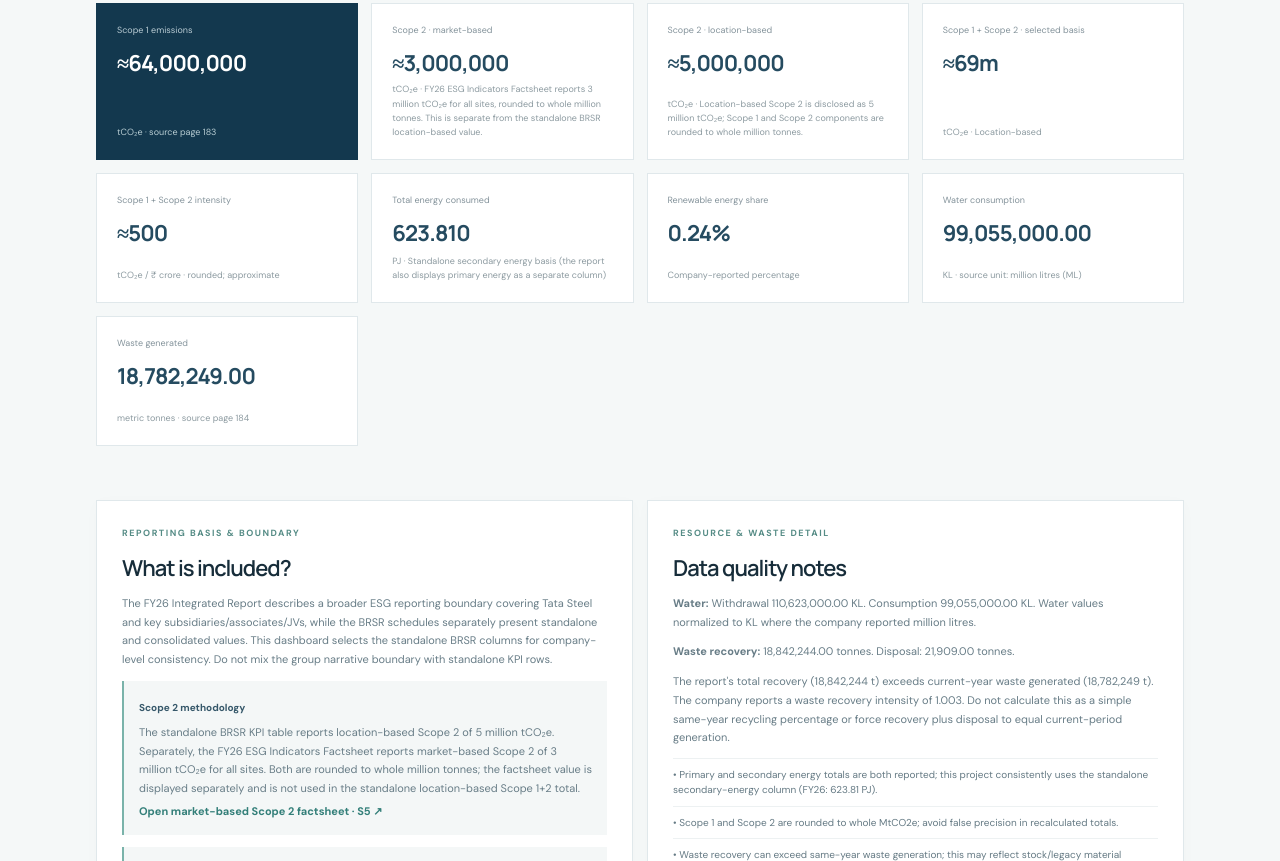
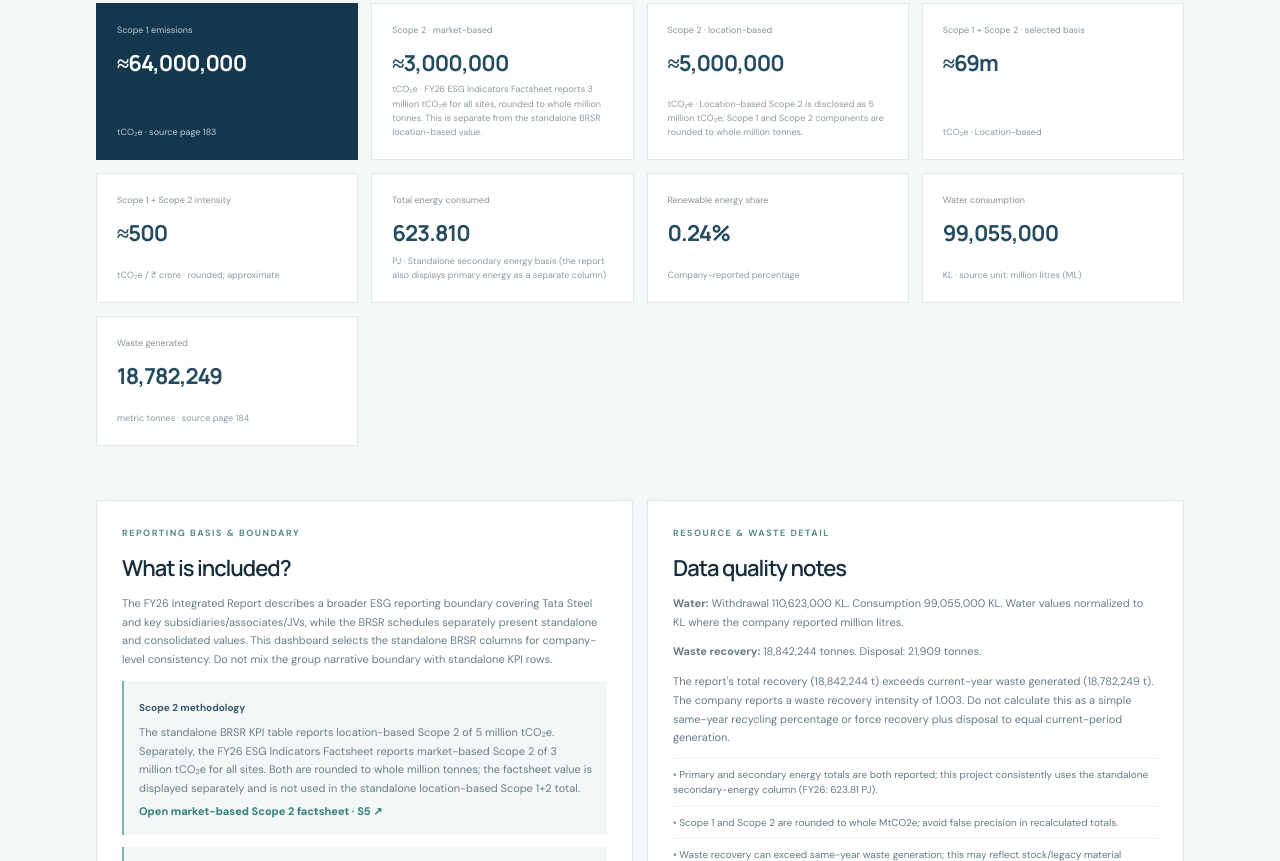
Before and after one commit to Prithivi2504/Four-Sector-ESG-Disclosure-Portfolio, a plain HTML site: page company/tata-steel/index.html in a window 1280 px wide. Shown: the part 556-1417 px from the top of the page. Drawn offline with Linux system fonts and the light colour scheme.

Commit message:
Standardize whole-number water and waste displays

```diff
--- a/company/tata-steel/index.html
+++ b/company/tata-steel/index.html
@@ -37,13 +37,13 @@
     <div class="metric-card"><small>Scope 1 + Scope 2 intensity</small><b>≈500</b><span>tCO₂e / ₹ crore · rounded; approximate</span></div>
     <div class="metric-card"><small>Total energy consumed</small><b>623.810</b><span>PJ · Standalone secondary energy basis (the report also displays primary energy as a separate column)</span></div>
     <div class="metric-card"><small>Renewable energy share</small><b>0.24%</b><span>Company-reported percentage</span></div>
-    <div class="metric-card"><small>Water consumption</small><b>99,055,000.00</b><span>KL · source unit: million litres (ML)</span></div>
-    <div class="metric-card"><small>Waste generated</small><b>18,782,249.00</b><span>metric tonnes · source page 184</span></div>
+    <div class="metric-card"><small>Water consumption</small><b>99,055,000</b><span>KL · source unit: million litres (ML)</span></div>
+    <div class="metric-card"><small>Waste generated</small><b>18,782,249</b><span>metric tonnes · source page 184</span></div>
   </div>
 </section>
 <section class="section two-panel-section">
   <div class="panel"><div class="eyebrow">REPORTING BASIS & BOUNDARY</div><h2>What is included?</h2><p>The FY26 Integrated Report describes a broader ESG reporting boundary covering Tata Steel and key subsidiaries/associates/JVs, while the BRSR schedules separately present standalone and consolidated values. This dashboard selects the standalone BRSR columns for company-level consistency. Do not mix the group narrative boundary with standalone KPI rows.</p><div class="note-box"><b>Scope 2 methodology</b><p>The standalone BRSR KPI table reports location-based Scope 2 of 5 million tCO₂e. Separately, the FY26 ESG Indicators Factsheet reports market-based Scope 2 of 3 million tCO₂e for all sites. Both are rounded to whole million tonnes; the factsheet value is displayed separately and is not used in the standalone location-based Scope 1+2 total.</p><a class="text-link" href="https://www.tatasteel.com/sustainability/esg-indicators-factsheet/" target="_blank" rel="noopener">Open market-based Scope 2 factsheet · S5 ↗</a></div><div class="note-box"><b>Assurance qualification</b><p>The report states reasonable and limited assurance on agreed Integrated Report/BRSR ESG parameters on a standalone basis unless otherwise stated. It specifically excludes the Scope 1+2 intensity per rupee of turnover from the stated assurance subset. Check the assurance statement before using any indicator for a formal assurance claim.</p></div></div>
-  <div class="panel"><div class="eyebrow">RESOURCE & WASTE DETAIL</div><h2>Data quality notes</h2><p><b>Water:</b> Withdrawal 110,623,000.00 KL. Consumption 99,055,000.00 KL. Water values normalized to KL where the company reported million litres.</p><p><b>Waste recovery:</b> 18,842,244.00 tonnes. Disposal: 21,909.00 tonnes.</p><p>The report&#39;s total recovery (18,842,244 t) exceeds current-year waste generated (18,782,249 t). The company reports a waste recovery intensity of 1.003. Do not calculate this as a simple same-year recycling percentage or force recovery plus disposal to equal current-period generation.</p><div class="bullet-note">• Primary and secondary energy totals are both reported; this project consistently uses the standalone secondary-energy column (FY26: 623.81 PJ).</div><div class="bullet-note">• Scope 1 and Scope 2 are rounded to whole MtCO2e; avoid false precision in recalculated totals.</div><div class="bullet-note">• Waste recovery can exceed same-year waste generation; this may reflect stock/legacy material accounting, but the report does not specify the cause. Do not present recovered/generated as a conventional recycling rate.</div></div>
+  <div class="panel"><div class="eyebrow">RESOURCE & WASTE DETAIL</div><h2>Data quality notes</h2><p><b>Water:</b> Withdrawal 110,623,000 KL. Consumption 99,055,000 KL. Water values normalized to KL where the company reported million litres.</p><p><b>Waste recovery:</b> 18,842,244 tonnes. Disposal: 21,909 tonnes.</p><p>The report&#39;s total recovery (18,842,244 t) exceeds current-year waste generated (18,782,249 t). The company reports a waste recovery intensity of 1.003. Do not calculate this as a simple same-year recycling percentage or force recovery plus disposal to equal current-period generation.</p><div class="bullet-note">• Primary and secondary energy totals are both reported; this project consistently uses the standalone secondary-energy column (FY26: 623.81 PJ).</div><div class="bullet-note">• Scope 1 and Scope 2 are rounded to whole MtCO2e; avoid false precision in recalculated totals.</div><div class="bullet-note">• Waste recovery can exceed same-year waste generation; this may reflect stock/legacy material accounting, but the report does not specify the cause. Do not present recovered/generated as a conventional recycling rate.</div></div>
 </section>
 <section class="section">
   <div class="section-heading"><div><div class="eyebrow">SOCIAL PERFORMANCE</div><h2>People, inclusion & workplace safety</h2><p class="muted">Selected FY26 indicators. Workforce categories and metric coverage vary by company; read the basis next to each value.</p></div></div>
```
Also changed, not shown: comparison/index.html (+1 -1 lines), public_build/company/tata-steel/index.html (+3 -3 lines), public_build/comparison/index.html (+1 -1 lines).
